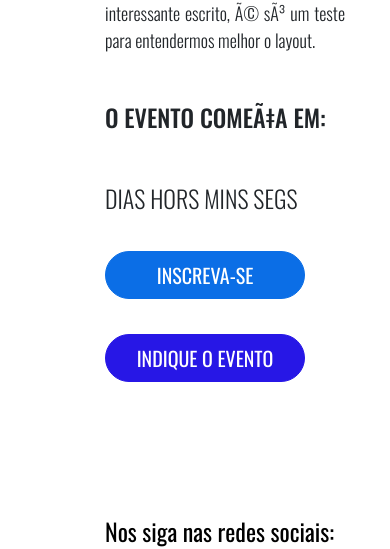
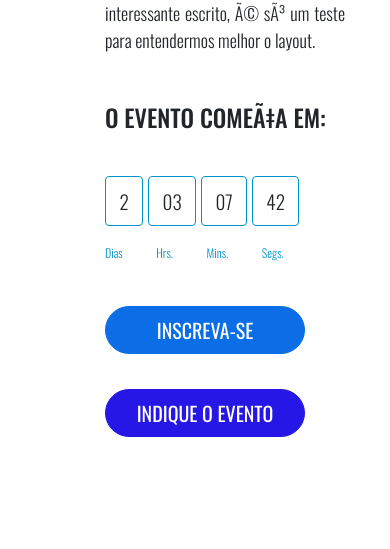
Before and after one commit to vargasraquel/grupox06, a plain HTML site: page index.html in a window 390 px wide. Shown: the part 2543-3092 px from the top of the page. Drawn offline with nearby package versions, Linux system fonts and the light colour scheme.

Commit message:
Ajustando o contador da seção 3

```diff
--- a/css/style.css
+++ b/css/style.css
@@ -85,6 +85,36 @@ body {
 margin-right: 2.5em;
 }
 
+/* Layout do contador seção 3 */
+.contador1 {
+  font-size: 1.3em;
+  padding: 0.5em 0.8em;
+  border: solid 1px #0093CB;
+  border-radius: 4px;
+  display: inline;
+}
+
+.contagem1 {
+margin-right: 2.8em;
+font-size: 0.8em;
+}
+
+/* Layout responsivo do contador seção 3 */
+@media only screen and (max-width: 550px) {
+
+.contador1 {
+  font-size: 0.8em;
+  padding: 0.5em 0.7em;
+  border: solid 1px #0093CB;
+  border-radius: 4px;
+  display: inline;
+}
+
+  .contagem1 {
+  margin-right: 2.8em;
+  font-size: 0.5em;
+  }
+}
 /* topo responsivo */
 
 @media only screen and (max-width: 550px) {
--- a/index.html
+++ b/index.html
@@ -131,7 +131,7 @@
             <h5>O EVENTO COMEÇA EM:</h5>
 
             <div class="numeros">
-                  <p id="relogio" class="relogio"></p>
+                  <p id="relogio"></p>
                 <div class="data">
                     <div class="contagem">Dias</div>
                     <div class="contagem">Hrs.</div>
@@ -244,8 +244,18 @@
               O EVENTO COMEÇA EM:
               </div>
               <div class = "container" id="start_ev1">
-                  DIAS HORS MINS SEGS
-              </div>
+
+                <div class="numeros">
+                  <p id="relogio1"></p>
+                <div class="data">
+                    <div class="contagem1">Dias</div>
+                    <div class="contagem1">Hrs.</div>
+                    <div class="contagem1">Mins.</div>
+                    <div class="contagem1">Segs.</div>
+                </div>
+            </div>
+
+                        </div>
               <div class = "container" id="btn_insc">
                   <a href="link inscrever-se" id="btn_insc1" class="btn btn-secondary btn-lg active "role="button" aria-pressed="true" >INSCREVA-SE</a>
               </div>
--- a/js/countdown.js
+++ b/js/countdown.js
@@ -25,13 +25,16 @@
   	hours = `0${hours}`;
     }
 
-    // Mostrar o resultado com a id="relogio"
+    // Mostrar o resultado com a id="relogio" e id="relogio1"
     document.getElementById("relogio").innerHTML = `<div class='contador'>${days}</div> <div class='contador'>${hours}</div> <div class='contador'> ${minutes}</div> <div class='contador'> ${seconds}</div>`;
+    document.getElementById("relogio1").innerHTML = `<div class='contador1'>${days}</div> <div class='contador1'>${hours}</div> <div class='contador1'> ${minutes}</div> <div class='contador1'> ${seconds}</div>`;
+
 
     // Quando a contagem acabar, mostrar
     if (distance < 0) {
       clearInterval(x);
-      document.getElementById("demo").innerHTML = "Tempo esgotado.";
+      document.getElementById("relogio").innerHTML = "Tempo esgotado.";
+      document.getElementById("relogio1").innerHTML = "Tempo esgotado.";
     }
 
 }, 1000);
```
